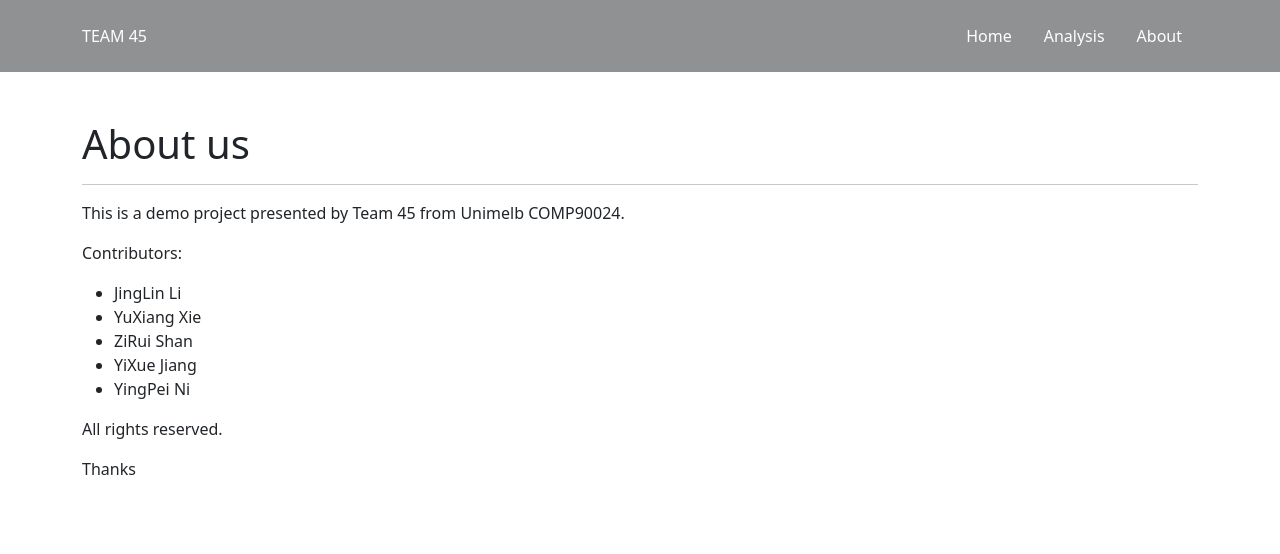
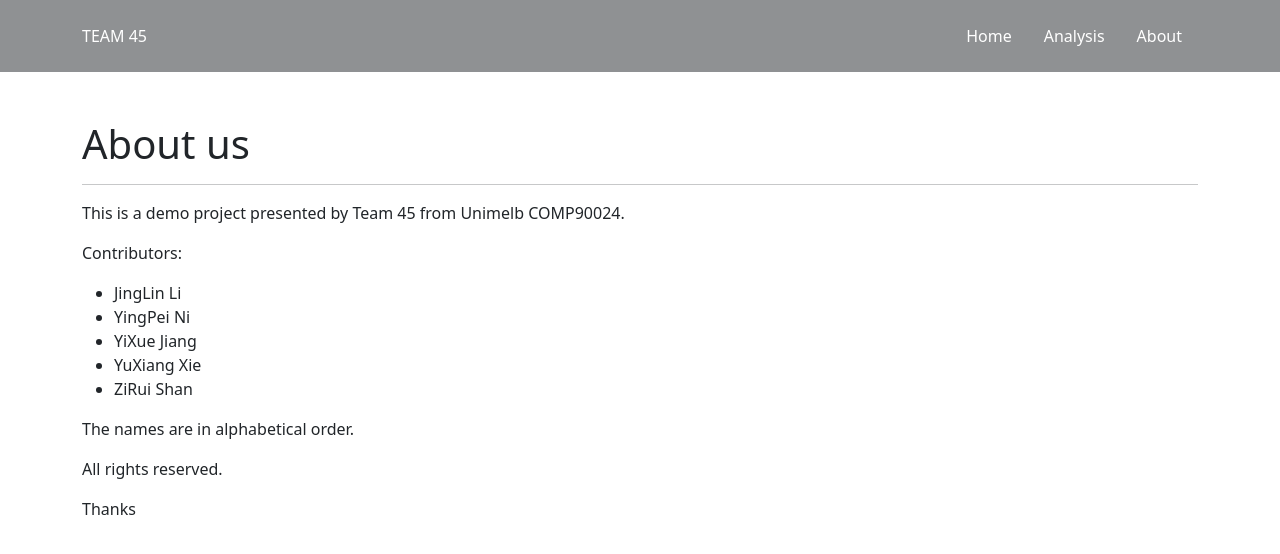
Before and after one commit to yuxxie769/CCC-project, a Vue app in the folder frontend/: page /#/about in a window 1280 px wide. Shown: the top 554 px of the page. Built offline with nearby package versions, Linux system fonts and the light colour scheme.

Commit message:
Change names in alphabetical order

```diff
--- a/frontend/src/views/About.vue
+++ b/frontend/src/views/About.vue
@@ -9,12 +9,13 @@
 
             <ul class="mt-3">
                 <li>JingLin Li</li>
+                <li>YingPei Ni</li>
+                <li>YiXue Jiang</li>
                 <li>YuXiang Xie</li>
                 <li>ZiRui Shan</li>
-                <li>YiXue Jiang</li>
-                <li>YingPei Ni</li>
             </ul>
 
+            <p>The names are in alphabetical order.</p>
             <p>All rights reserved.</p>
             <p>Thanks</p>
         </div>
```
